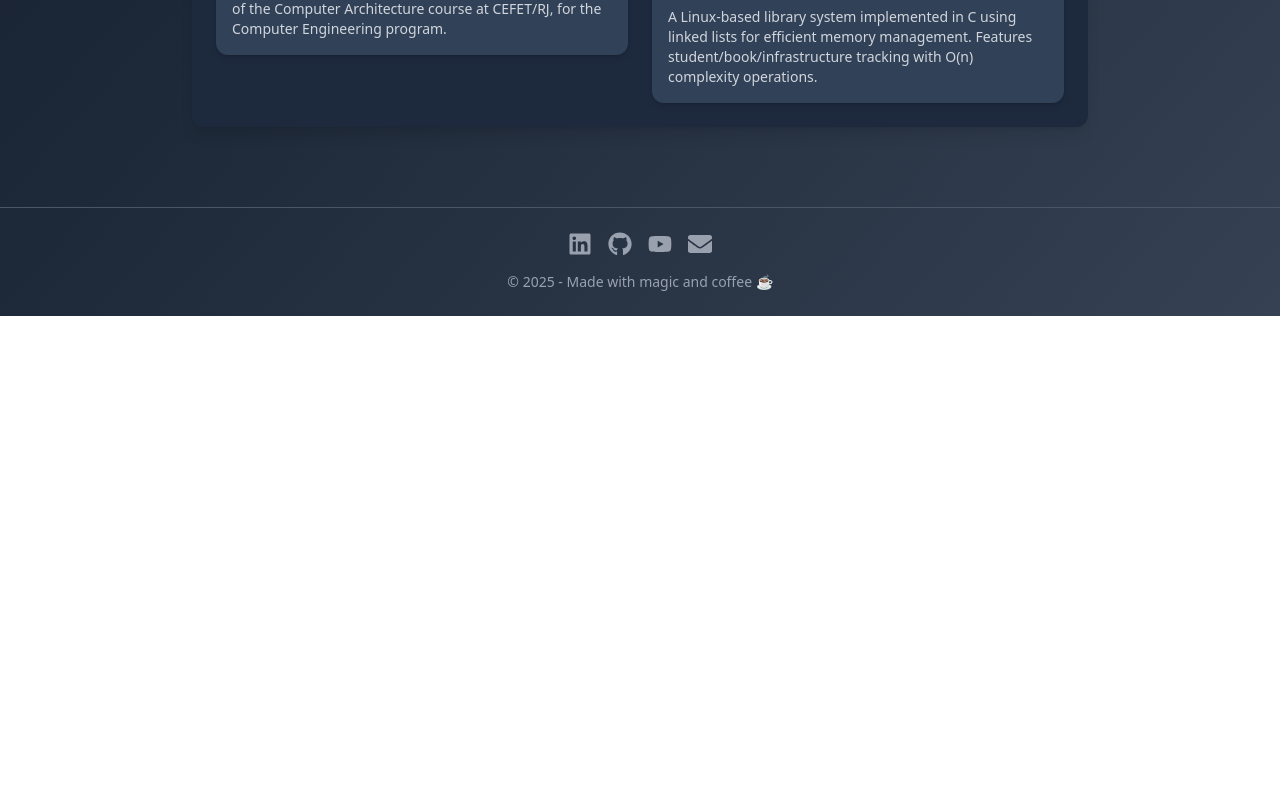
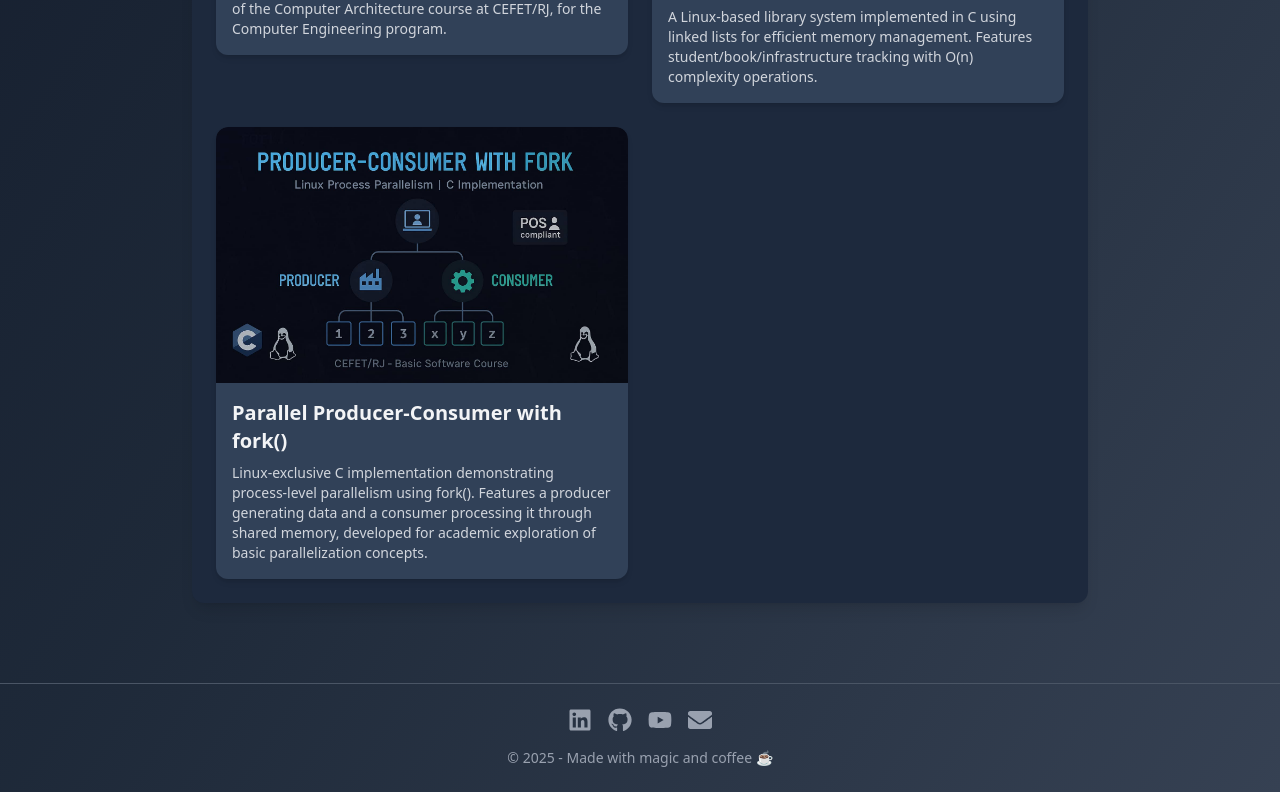
Before and after one commit to P3dream/portifolio, a React (Vite) app: page /projects in a window 1280 px wide. Shown: the part 1111-1903 px from the top of the page. Before the commit the page ends 1427 px from the top, so only its background shows below. Built offline with nearby package versions, Linux system fonts and the light colour scheme.

Commit message:
adding projects

```diff
--- a/src/locale/en.json
+++ b/src/locale/en.json
@@ -31,6 +31,10 @@
       {
         "title": "Linked List Library Management System",
         "description": "A Linux-based library system implemented in C using linked lists for efficient memory management. Features student/book/infrastructure tracking with O(n) complexity operations."
+      },
+      {
+        "title": "Parallel Producer-Consumer with fork()",
+        "description": "Linux-exclusive C implementation demonstrating process-level parallelism using fork(). Features a producer generating data and a consumer processing it through shared memory, developed for academic exploration of basic parallelization concepts."
       }
     ],
     "blog_title": "Youtube",
--- a/src/locale/es.json
+++ b/src/locale/es.json
@@ -31,6 +31,10 @@
       {
         "title": "Sistema de Biblioteca con Listas Enlazadas",
         "description": "Sistema para Linux desarrollado en C usando listas enlazadas para gestión eficiente de memoria. Gestiona estudiantes/libros/infraestructura con operaciones de complejidad O(n)."
+      },
+      {
+        "title": "Productor-Consumidor Paralelo con fork()",
+        "description": "Implementación en C exclusiva para Linux que demuestra paralelismo a nivel de procesos usando fork(). Contiene un productor generando datos y un consumidor procesándolos mediante memoria compartida, desarrollado para exploración académica de conceptos básicos de paralelización."
       }
     ],
     "blog_title": "Youtube Channel",
--- a/src/locale/fr.json
+++ b/src/locale/fr.json
@@ -31,6 +31,10 @@
       {
         "title": "Système de Bibliothèque avec Listes Chaînées",
         "description": "Système Linux développé en C utilisant des listes chaînées pour une gestion efficace de la mémoire. Suivi des étudiants/livres/infrastructures avec opérations de complexité O(n)."
+      },
+      {
+        "title": "Producteur-Consommateur Parallèle avec fork()",
+        "description": "Implémentation en C exclusive à Linux démontrant le parallélisme au niveau des processus utilisant fork(). Comprend un producteur générant des données et un consommateur les traitant via une mémoire partagée, développé pour l'exploration académique des concepts de base de parallélisation."
       }
     ],
     "blog_title": "Youtube Channel",
--- a/src/locale/pt.json
+++ b/src/locale/pt.json
@@ -31,6 +31,10 @@
       {
         "title": "Sistema de Biblioteca com Listas Encadeadas",
         "description": "Sistema para Linux desenvolvido em C utilizando listas encadeadas para gestão eficiente de memória. Controla alunos/livros/infraestrutura com operações de complexidade O(n)."
+      },
+      {
+      "title": "Produtor-Consumidor Paralelo com fork()",
+        "description": "Implementação em C exclusiva para Linux demonstrando paralelismo em nível de processos usando fork(). Inclui um produtor gerando dados e um consumidor processando-os via memória compartilhada, desenvolvido para exploração acadêmica de conceitos básicos de paralelização."
       }
     ],
     "blog_title": "Youtube Channel",
--- a/src/pages/Projects.tsx
+++ b/src/pages/Projects.tsx
@@ -29,6 +29,12 @@ const Projects = () => {
       image: "/assets/library-project.jpg",
       path: "https://github.com/P3dream/Sistema_biblioteca"
     },
+    {
+      title: t("projects.4.title"),
+      description: t("projects.4.description"),
+      image: "/assets/fork-project.jpg",
+      path: "https://github.com/P3dream/Problema-Produtor-Consumidor-usando-fork"
+    }
   ];
 
   return (
```
Also changed, not shown: public/assets/fork-project.jpg (added).
